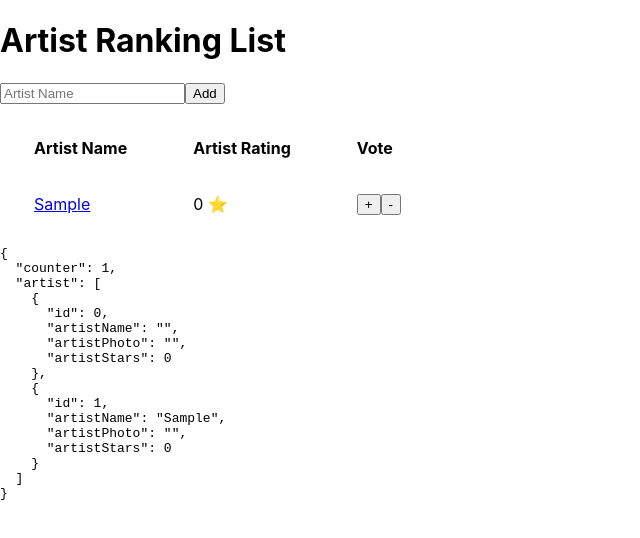
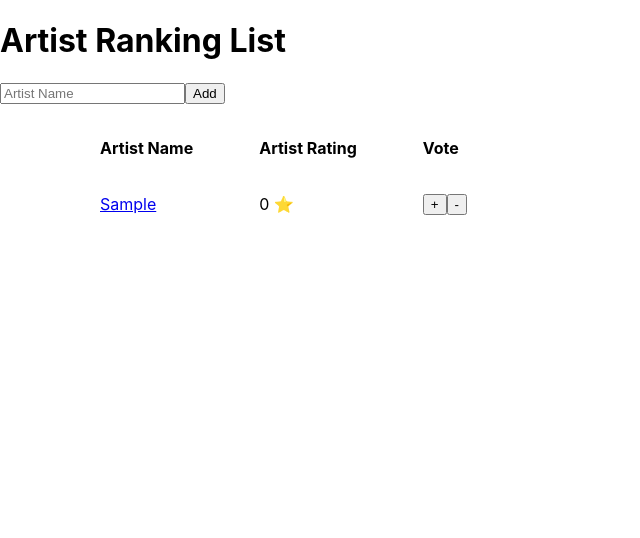
Before and after one commit to LiaPapailiou/artist-ranking, a React (Create React App) app: page / in a window 1280 px wide. Both pictures are taken after typing "Sample" into the empty fields and a click on the button "Add". Shown: the top 538 px of the page, without its empty margins (0-640 px from the left). Built offline with nearby package versions, Linux system fonts and the light colour scheme.

Commit message:
display image correctly

```diff
--- a/src/App.js
+++ b/src/App.js
@@ -70,14 +70,11 @@ const artistReducer = (state, action) => {
   }
 };
 
+// https://bookingagentinfo.com/wp-content/uploads/2018/03/Ocean-Wisdom-Contact-Information.jpg
 
 function App() {
   const [state, dispatch] = useReducer(artistReducer, INITIAL_STATE);
   const { artist } = state;
-
-  const handleSubmit = (data) => {
-    dispatch({ type: EDIT_ARTIST, data });
-  };
 
   return (
     <div className="App">
@@ -96,7 +93,7 @@ function App() {
           </Switch>
         </Router>
       </ArtistContext.Provider>
-      <pre>{JSON.stringify(state, null, 2)}</pre>
+      {/* <pre>{JSON.stringify(state, null, 2)}</pre> */}
     </div>
   );
 }
--- a/src/components/ArtistList.js
+++ b/src/components/ArtistList.js
@@ -23,6 +23,7 @@ const ArtistList = (props) => {
       <table>
         <thead>
           <tr>
+            <th style={{ padding: '2em' }}></th>
             <th style={{ padding: '2em' }}>Artist Name</th>
             <th style={{ padding: '2em' }}>Artist Rating</th>
             <th style={{ padding: '2em' }}>Vote</th>
@@ -33,6 +34,9 @@ const ArtistList = (props) => {
             if (item.id > 0) {
               return (
                 <tr key={shortid.generate()}>
+                  <td>
+                    {item.artistPhoto && <img src={item.artistPhoto} style={{ height: 40, width: 40 }}></img>}
+                  </td>
                   <td style={{ paddingRight: '2em', paddingLeft: '2em', paddingBottom: '1em' }}>
                     <Link to={`/artist/${item.id}`}>
                       {item.artistName}
```
